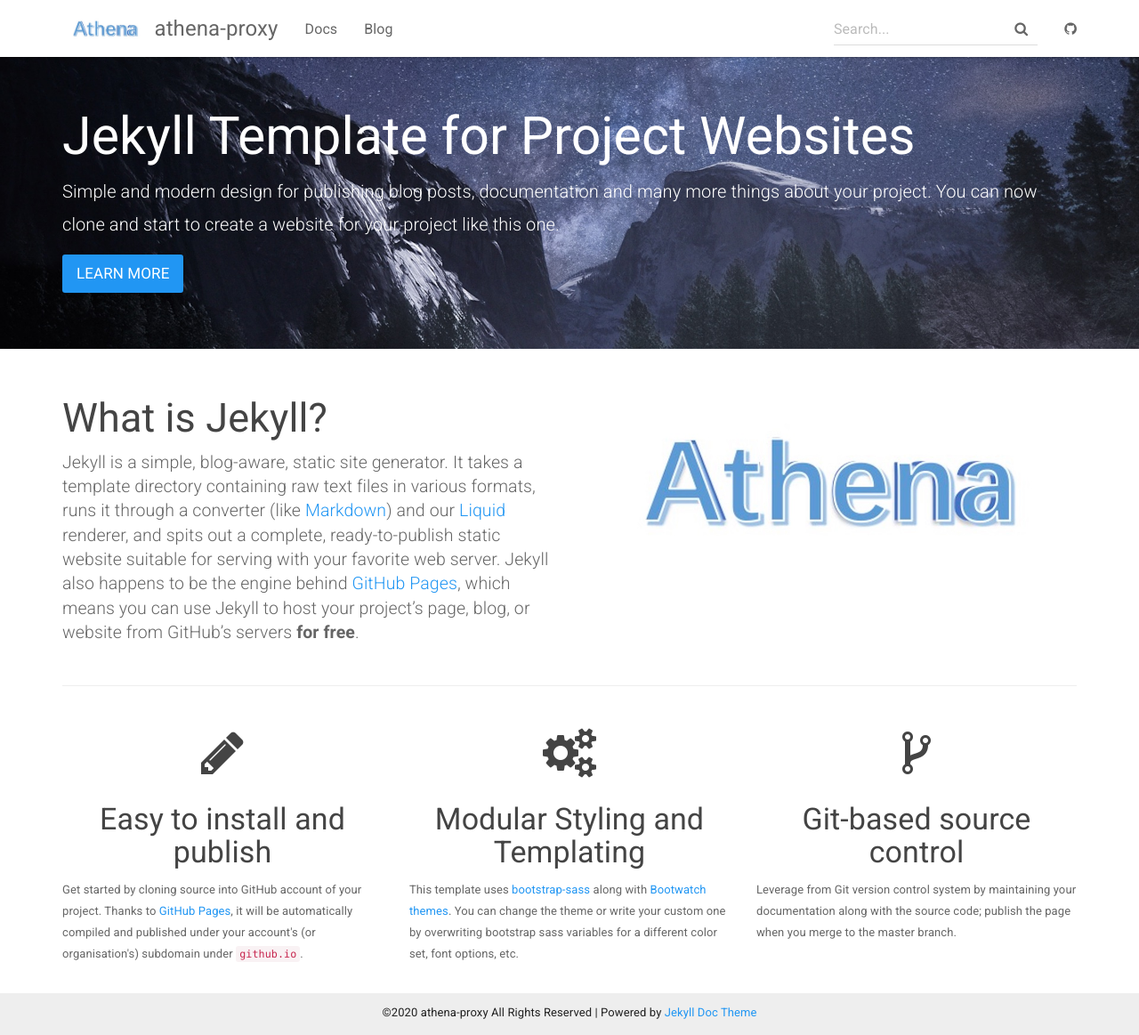
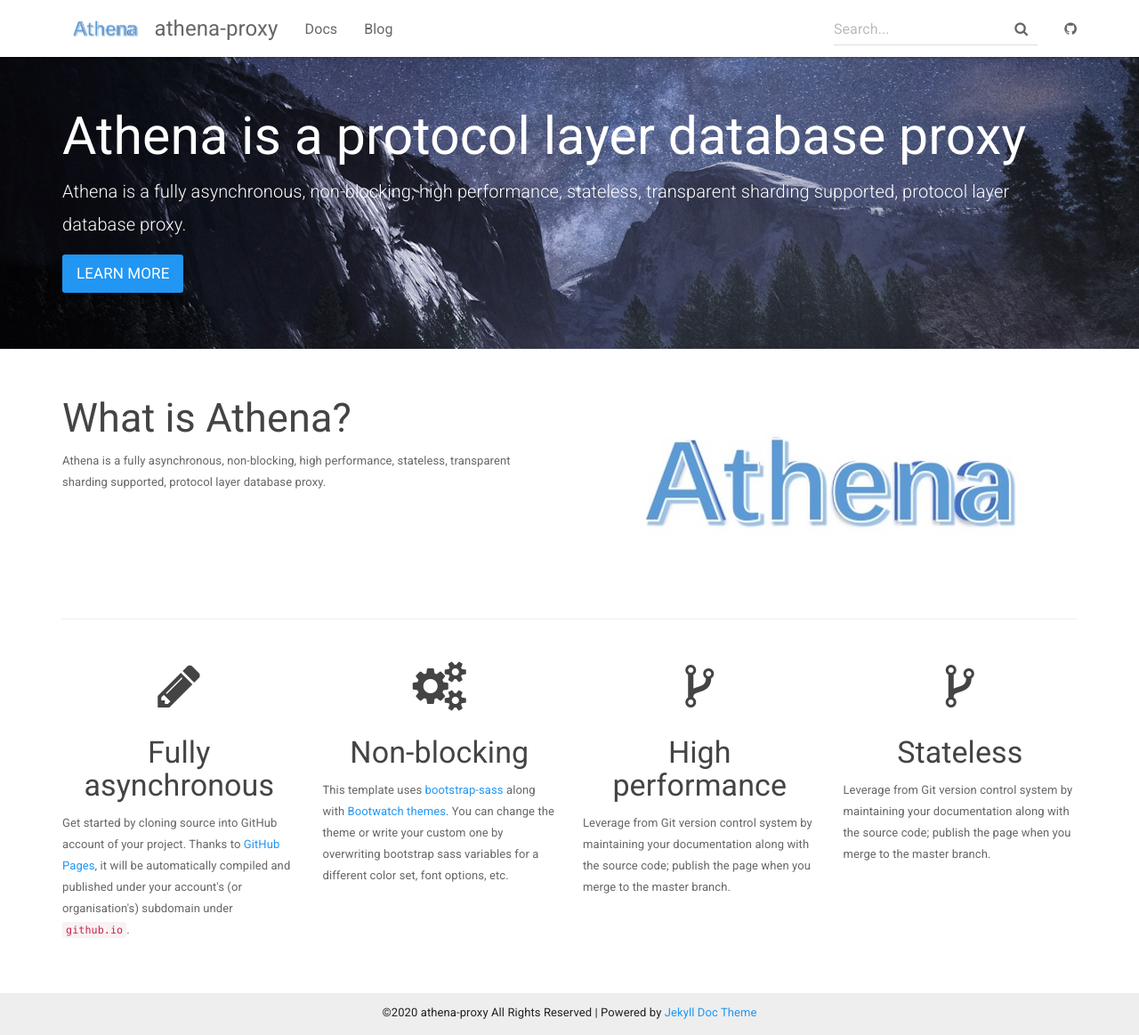
Before and after one commit to athena-proxy/athena-proxy.github.io, a Jekyll site: the page built from index.html, in a window 1280 px wide and 1163 px high. Shown: the whole window at 89% size. Built offline with Jekyll 4.4.1, drawn with Linux system fonts in a browser that asks for light colours.

Commit message:
update index.html

```diff
--- a/index.html
+++ b/index.html
@@ -4,9 +4,8 @@ layout: default
 
 <div class="header-container jumbotron">
     <div class="container">
-        <h1>Jekyll Template for Project Websites</h1>
-        <p>Simple and modern design for publishing blog posts, documentation and many more things about your project.
-          You can now clone and start to create a website for your project like this one.</p>
+        <h1>Athena is a protocol layer database proxy</h1>
+        <p>Athena is a fully asynchronous, non-blocking, high performance, stateless, transparent sharding supported, protocol layer database proxy.</p>
         <p><a class="btn btn-primary btn-lg" href="{{ "/docs/home/" | relative_url }}" role="button">Learn more</a></p>
     </div>
 </div>
@@ -14,16 +13,8 @@ layout: default
 <div class="container">
     <div class="row">
         <div class="col-md-6">
-            <h2 class="header-light regular-pad">What is Jekyll?</h2>
-              <p class="lead">Jekyll is a simple, blog-aware, static site generator. It takes a template
-              directory containing raw text files in various formats, runs it through
-              a converter (like <a href="https://daringfireball.net/projects/markdown/">Markdown</a>)
-              and our <a href="https://github.com/Shopify/liquid/wiki">Liquid</a> renderer, and
-              spits out a complete, ready-to-publish static website suitable
-              for serving with your favorite web server. Jekyll also happens to be the engine
-              behind <a href="https://pages.github.com">GitHub Pages</a>, which means you can use Jekyll
-              to host your project’s page, blog, or website from GitHub’s servers <strong>for
-              free</strong>.</p>
+            <h2 class="header-light regular-pad">What is Athena?</h2>
+              Athena is a fully asynchronous, non-blocking, high performance, stateless, transparent sharding supported, protocol layer database proxy.</p>
         </div>
         <div class="col-md-6 text-center">
             <img src="{{ "/assets/img/athena.jpg" | relative_url }}" alt="Jekyll logo" class="img-responsive">
@@ -31,22 +22,28 @@ layout: default
     </div>
     <hr>
     <div class="row">
-        <div class="col-sm-4">
+        <div class="col-sm-3">
             <h1 class="text-center"><i class="fa fa-pencil" aria-hidden="true"></i></h1>
-            <h3 class="text-center">Easy to install and publish</h3>
+            <h3 class="text-center">Fully asynchronous</h3>
             <p>Get started by cloning source into GitHub account of your project. Thanks to <a href="https://pages.github.com">GitHub Pages</a>,
               it will be automatically compiled and published under your account's (or organisation's) subdomain under <code>github.io</code>.
             </p>
         </div>
-        <div class="col-sm-4">
+        <div class="col-sm-3">
             <h1 class="text-center"><i class="fa fa-cogs" aria-hidden="true"></i></h1>
-            <h3 class="text-center">Modular Styling and Templating</h3>
+            <h3 class="text-center">Non-blocking</h3>
             <p>This template uses <a href="https://github.com/twbs/bootstrap-sass">bootstrap-sass</a> along with <a href="https://bootswatch.com/">Bootwatch themes</a>.
             You can change the theme or write your custom one by overwriting bootstrap sass variables for a different color set, font options, etc.</p>
         </div>
-        <div class="col-sm-4">
+        <div class="col-sm-3">
             <h1 class="text-center"><i class="fa fa-code-fork" aria-hidden="true"></i></h1>
-            <h3 class="text-center">Git-based source control</h3>
+            <h3 class="text-center">High performance</h3>
+            <p>Leverage from Git version control system by
+              maintaining your documentation along with the source code; publish the page when you merge to the master branch.</p>
+        </div>
+        <div class="col-sm-3">
+            <h1 class="text-center"><i class="fa fa-code-fork" aria-hidden="true"></i></h1>
+            <h3 class="text-center">Stateless</h3>
             <p>Leverage from Git version control system by
               maintaining your documentation along with the source code; publish the page when you merge to the master branch.</p>
         </div>
```
